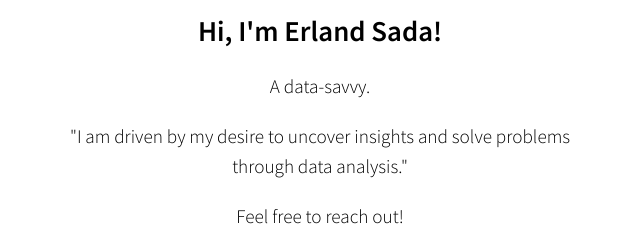
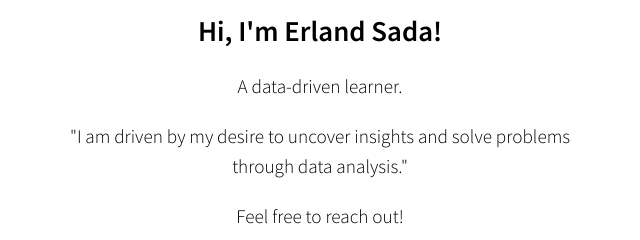
Before and after one commit to lighterland/lighterland.github.io, a plain HTML site: page index.html in a window 1280 px wide. Shown: the part 332-572 px from the top of the page, 320-960 px from the left. Drawn offline with Linux system fonts and the light colour scheme; some icons are missing.

Commit message:
an update

```diff
--- a/index.html
+++ b/index.html
@@ -46,7 +46,7 @@
       <!-- Text -->
       <h1>Hi, I'm Erland Sada!</h1>
       <p>
-        A data-savvy.
+        A data-driven learner.
       </p>
       <p>
         "I am driven by my desire to uncover insights and solve problems through data analysis."
```
